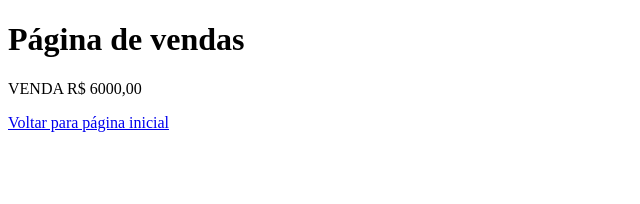
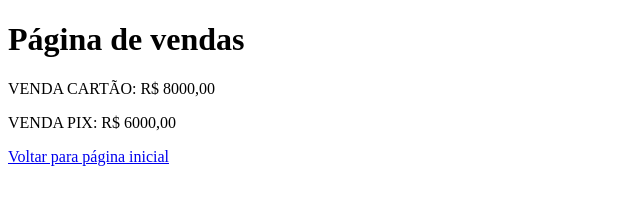
Before and after one commit to rytechh/curso-github, a plain HTML site: page vendas.html in a window 1280 px wide. Shown: the whole page, without its empty margins (0-640 px from the left). Drawn offline with Linux system fonts and the light colour scheme.

Commit message:
adicionado forma de pagamento card e PIX

```diff
--- a/vendas.html
+++ b/vendas.html
@@ -7,7 +7,8 @@
 </head>
 <body>
     <h1>Página de vendas</h1>
-    <p>VENDA R$ 6000,00</p>
+    <p>VENDA CARTÃO: R$ 8000,00</p>
+    <p>VENDA PIX: R$ 6000,00</p>
     <a href="index.html"> Voltar para página inicial</a>
 </body>
 </html>
```
